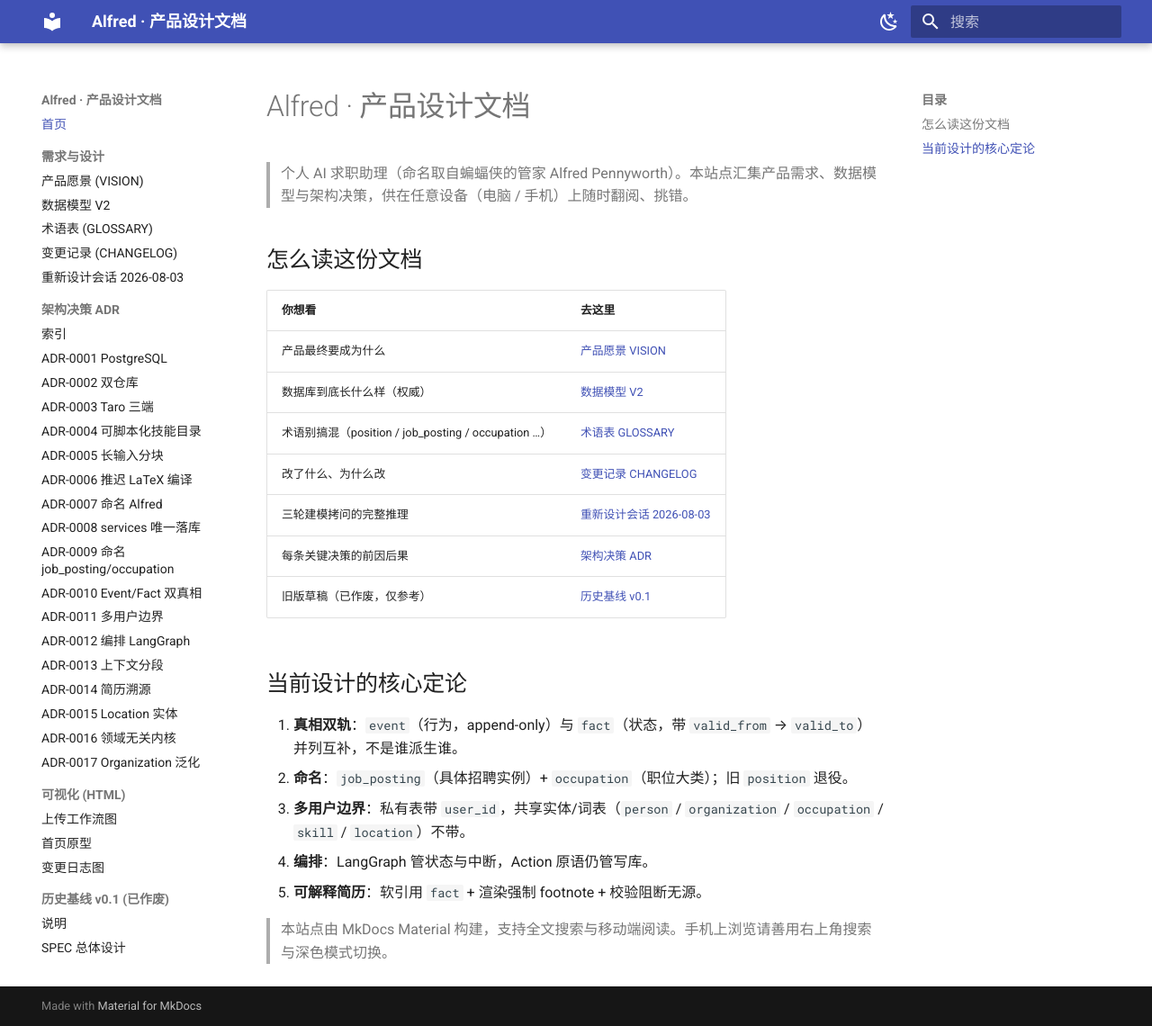
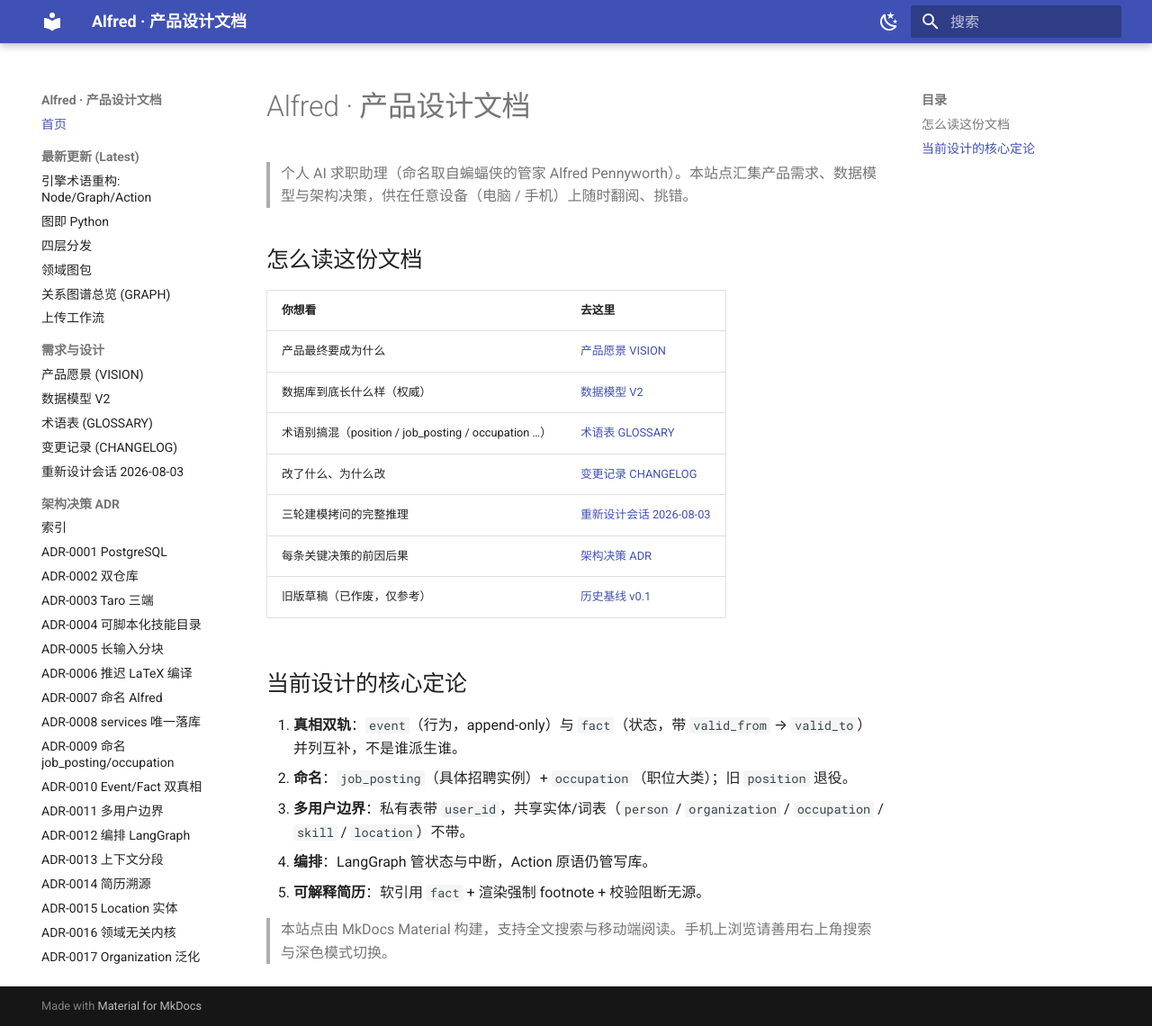
Before and after one commit to Gavin-OP/alfred-api, an MkDocs documentation site: the page built from docs/index.md, in a window 1280 px wide and 1140 px high. Shown: the whole window at 90% size. Built offline with MkDocs 1.6.1 and Material for MkDocs 9.7.7, drawn with Linux system fonts in a browser that asks for light colours.

Commit message:
docs: 将遗漏文档补入 mkdocs nav（ADR 0018-0021、GRAPH、UPLOAD_WORKFLOW、agents/*），新增置顶" 最新更新\小节

```diff
--- a/mkdocs.yml
+++ b/mkdocs.yml
@@ -46,6 +46,13 @@ plugins:
 
 nav:
   - 首页: index.md
+  - 最新更新 (Latest):
+      - "引擎术语重构: Node/Graph/Action": adr/0018-engine-terminology-node-graph-action.md
+      - 图即 Python: adr/0019-graph-as-python.md
+      - 四层分发: adr/0020-four-layer-dispatch.md
+      - 领域图包: adr/0021-domain-graph-packages.md
+      - 关系图谱总览 (GRAPH): GRAPH.md
+      - 上传工作流: UPLOAD_WORKFLOW.md
   - 需求与设计:
       - 产品愿景 (VISION): VISION.md
       - 数据模型 V2: DATA_MODEL_V2.md
@@ -71,6 +78,14 @@ nav:
       - "ADR-0015 Location 实体": adr/0015-location-entity.md
       - "ADR-0016 领域无关内核": adr/0016-domain-agnostic-kernel.md
       - "ADR-0017 Organization 泛化": adr/0017-organization-generalization.md
+      - "ADR-0018 引擎术语 Node/Graph/Action": adr/0018-engine-terminology-node-graph-action.md
+      - "ADR-0019 图即 Python": adr/0019-graph-as-python.md
+      - "ADR-0020 四层分发": adr/0020-four-layer-dispatch.md
+      - "ADR-0021 领域图包": adr/0021-domain-graph-packages.md
+  - 代理指南 (Agents):
+      - 领域文档: agents/domain.md
+      - Issue 追踪: agents/issue-tracker.md
+      - 分层标签: agents/triage-labels.md
   - 可视化 (HTML):
       - 上传工作流图: diagrams/workflow.html
       - 首页原型: diagrams/index.html
```
